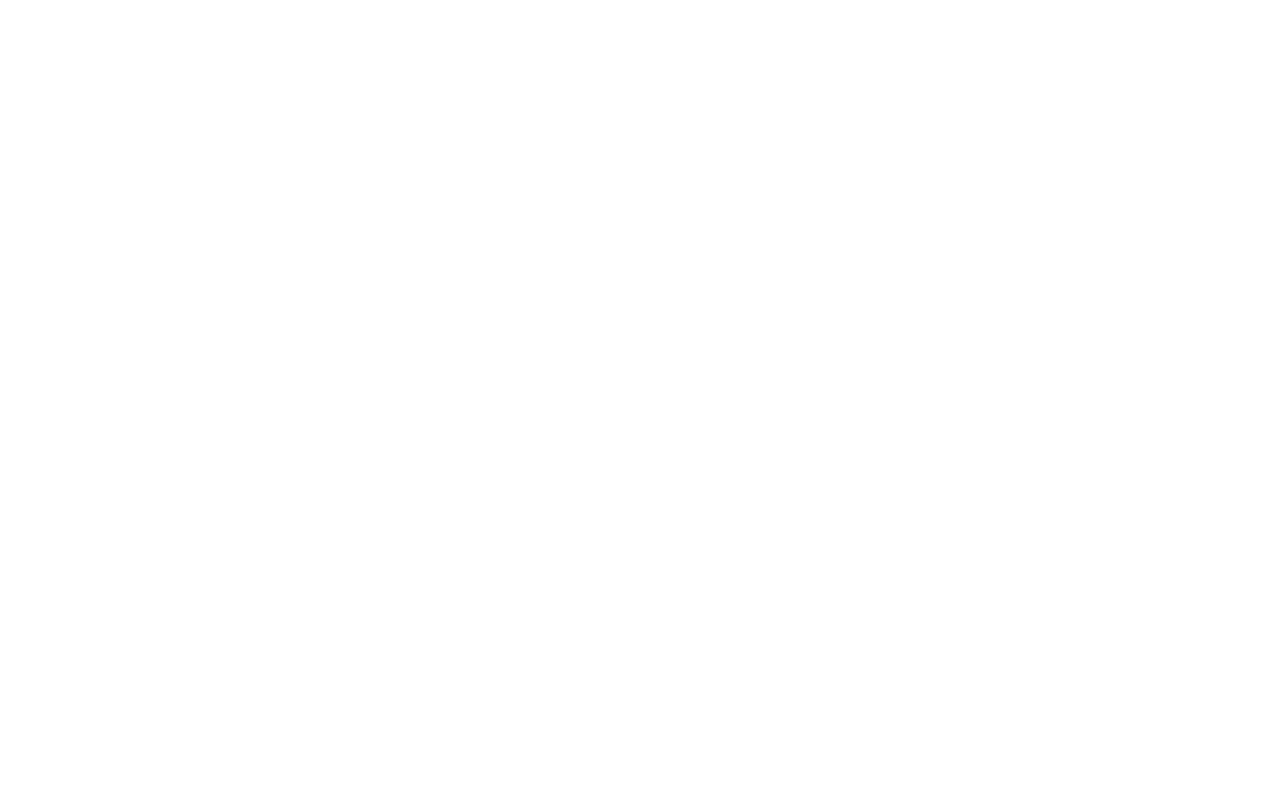
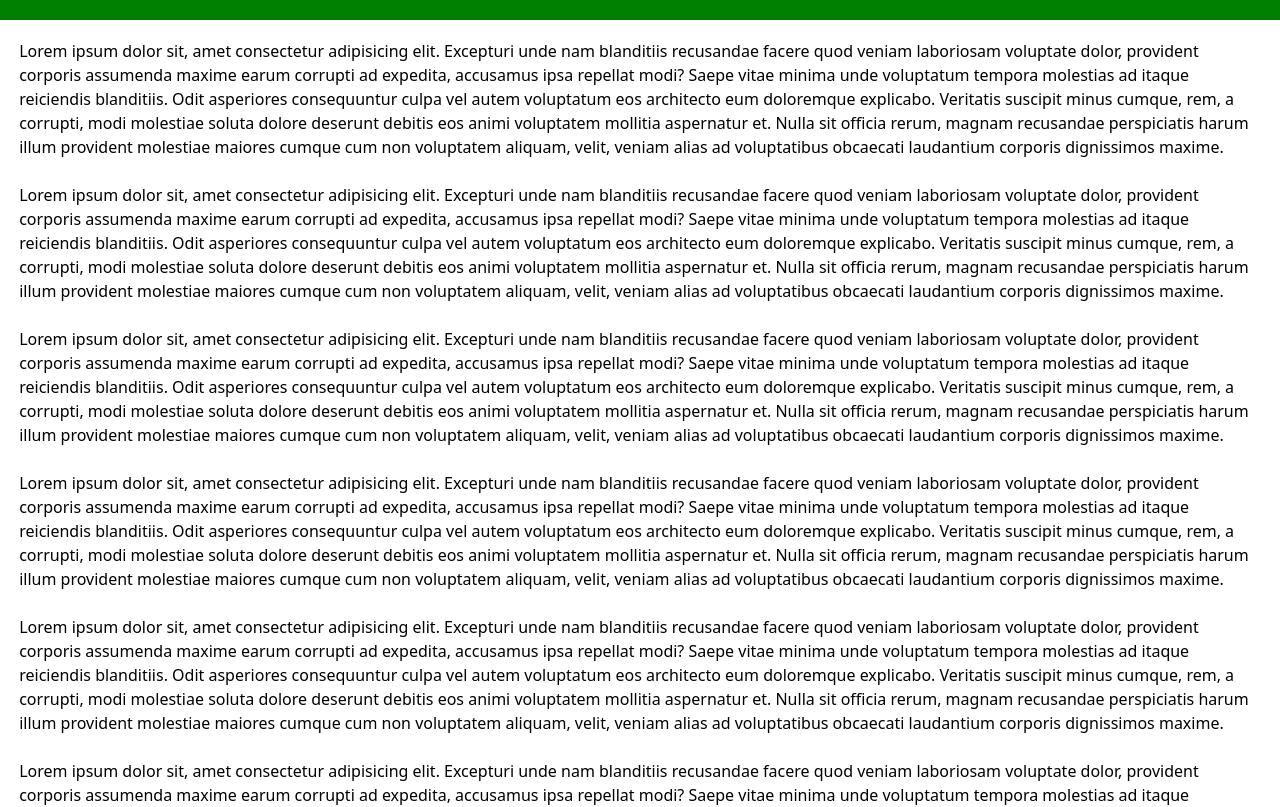
Before and after one commit to valentinesamuel/react-nestjs-sandbox, a React (Vite) app in the folder reactjs/: page / in a window 1280 px wide. Shown: the top 807 px of the page. Built offline with nearby package versions, Linux system fonts and the light colour scheme.

Commit message:
feat: added scroll based animations

```diff
--- a/reactjs/src/App.tsx
+++ b/reactjs/src/App.tsx
@@ -3,6 +3,8 @@ import BasicsofMotion from "./modules/BasicsofMotion";
 import Gestures from "./modules/Gestures";
 import AnimationControls from "./modules/AnimationControls";
 import ViewBasedAnimations from "./modules/ViewBasedAnimations";
+import ScrollBasedAnimations from "./modules/ScrollBasedAnimations";
+import TextAnimation from "./modules/TextAnimation";
 
 const App: React.FC = () => {
   return (
@@ -10,7 +12,8 @@ const App: React.FC = () => {
       {/* <BasicsofMotion /> */}
       {/* <Gestures /> */}
       {/* <AnimationControls /> */}
-      <ViewBasedAnimations />
+      {/* <ViewBasedAnimations /> */}
+      <ScrollBasedAnimations />
     </div>
   );
 };
--- /dev/null
+++ b/reactjs/src/modules/ScrollBasedAnimations.tsx
@@ -0,0 +1,121 @@
+import { useScroll, motion, useSpring, useTransform } from "framer-motion";
+
+const ScrollBasedAnimations = () => {
+  const { scrollYProgress } = useScroll();
+  const scaleX = useSpring(scrollYProgress);
+  const background = useTransform(scrollYProgress, [0, 1], ["yellow", "green"]);
+
+  return (
+    <div>
+      <motion.div
+        style={{
+          scaleX,
+          //   scaleX: scrollYProgress,
+          background,
+          //   background: "blue",
+          transformOrigin: "left",
+          position: "sticky",
+          top: 0,
+          width: "100%",
+          height: "20px",
+        }}
+        transition={{
+          duration: 1,
+        }}
+      />
+      <div style={{ padding: "1.2rem" }}>
+        <p>
+          Lorem ipsum dolor sit, amet consectetur adipisicing elit. Excepturi
+          unde nam blanditiis recusandae facere quod veniam laboriosam voluptate
+          dolor, provident corporis assumenda maxime earum corrupti ad expedita,
+          accusamus ipsa repellat modi? Saepe vitae minima unde voluptatum
+          tempora molestias ad itaque reiciendis blanditiis. Odit asperiores
+          consequuntur culpa vel autem voluptatum eos architecto eum doloremque
+          explicabo. Veritatis suscipit minus cumque, rem, a corrupti, modi
+          molestiae soluta dolore deserunt debitis eos animi voluptatem mollitia
+          aspernatur et. Nulla sit officia rerum, magnam recusandae perspiciatis
+          harum illum provident molestiae maiores cumque cum non voluptatem
+          aliquam, velit, veniam alias ad voluptatibus obcaecati laudantium
+          corporis dignissimos maxime.
+        </p>
+        <br />
+        <p>
+          Lorem ipsum dolor sit, amet consectetur adipisicing elit. Excepturi
+          unde nam blanditiis recusandae facere quod veniam laboriosam voluptate
+          dolor, provident corporis assumenda maxime earum corrupti ad expedita,
+          accusamus ipsa repellat modi? Saepe vitae minima unde voluptatum
+          tempora molestias ad itaque reiciendis blanditiis. Odit asperiores
+          consequuntur culpa vel autem voluptatum eos architecto eum doloremque
+          explicabo. Veritatis suscipit minus cumque, rem, a corrupti, modi
+          molestiae soluta dolore deserunt debitis eos animi voluptatem mollitia
+          aspernatur et. Nulla sit officia rerum, magnam recusandae perspiciatis
+          harum illum provident molestiae maiores cumque cum non voluptatem
+          aliquam, velit, veniam alias ad voluptatibus obcaecati laudantium
+          corporis dignissimos maxime.
+        </p>
+        <br />
+        <p>
+          Lorem ipsum dolor sit, amet consectetur adipisicing elit. Excepturi
+          unde nam blanditiis recusandae facere quod veniam laboriosam voluptate
+          dolor, provident corporis assumenda maxime earum corrupti ad expedita,
+          accusamus ipsa repellat modi? Saepe vitae minima unde voluptatum
+          tempora molestias ad itaque reiciendis blanditiis. Odit asperiores
+          consequuntur culpa vel autem voluptatum eos architecto eum doloremque
+          explicabo. Veritatis suscipit minus cumque, rem, a corrupti, modi
+          molestiae soluta dolore deserunt debitis eos animi voluptatem mollitia
+          aspernatur et. Nulla sit officia rerum, magnam recusandae perspiciatis
+          harum illum provident molestiae maiores cumque cum non voluptatem
+          aliquam, velit, veniam alias ad voluptatibus obcaecati laudantium
+          corporis dignissimos maxime.
+        </p>
+        <br />
+        <p>
+          Lorem ipsum dolor sit, amet consectetur adipisicing elit. Excepturi
+          unde nam blanditiis recusandae facere quod veniam laboriosam voluptate
+          dolor, provident corporis assumenda maxime earum corrupti ad expedita,
+          accusamus ipsa repellat modi? Saepe vitae minima unde voluptatum
+          tempora molestias ad itaque reiciendis blanditiis. Odit asperiores
+          consequuntur culpa vel autem voluptatum eos architecto eum doloremque
+          explicabo. Veritatis suscipit minus cumque, rem, a corrupti, modi
+          molestiae soluta dolore deserunt debitis eos animi voluptatem mollitia
+          aspernatur et. Nulla sit officia rerum, magnam recusandae perspiciatis
+          harum illum provident molestiae maiores cumque cum non voluptatem
+          aliquam, velit, veniam alias ad voluptatibus obcaecati laudantium
+          corporis dignissimos maxime.
+        </p>
+        <br />
+        <p>
+          Lorem ipsum dolor sit, amet consectetur adipisicing elit. Excepturi
+          unde nam blanditiis recusandae facere quod veniam laboriosam voluptate
+          dolor, provident corporis assumenda maxime earum corrupti ad expedita,
+          accusamus ipsa repellat modi? Saepe vitae minima unde voluptatum
+          tempora molestias ad itaque reiciendis blanditiis. Odit asperiores
+          consequuntur culpa vel autem voluptatum eos architecto eum doloremque
+          explicabo. Veritatis suscipit minus cumque, rem, a corrupti, modi
+          molestiae soluta dolore deserunt debitis eos animi voluptatem mollitia
+          aspernatur et. Nulla sit officia rerum, magnam recusandae perspiciatis
+          harum illum provident molestiae maiores cumque cum non voluptatem
+          aliquam, velit, veniam alias ad voluptatibus obcaecati laudantium
+          corporis dignissimos maxime.
+        </p>
+        <br />
+        <p>
+          Lorem ipsum dolor sit, amet consectetur adipisicing elit. Excepturi
+          unde nam blanditiis recusandae facere quod veniam laboriosam voluptate
+          dolor, provident corporis assumenda maxime earum corrupti ad expedita,
+          accusamus ipsa repellat modi? Saepe vitae minima unde voluptatum
+          tempora molestias ad itaque reiciendis blanditiis. Odit asperiores
+          consequuntur culpa vel autem voluptatum eos architecto eum doloremque
+          explicabo. Veritatis suscipit minus cumque, rem, a corrupti, modi
+          molestiae soluta dolore deserunt debitis eos animi voluptatem mollitia
+          aspernatur et. Nulla sit officia rerum, magnam recusandae perspiciatis
+          harum illum provident molestiae maiores cumque cum non voluptatem
+          aliquam, velit, veniam alias ad voluptatibus obcaecati laudantium
+          corporis dignissimos maxime.
+        </p>
+      </div>
+    </div>
+  );
+};
+
+export default ScrollBasedAnimations;
```
